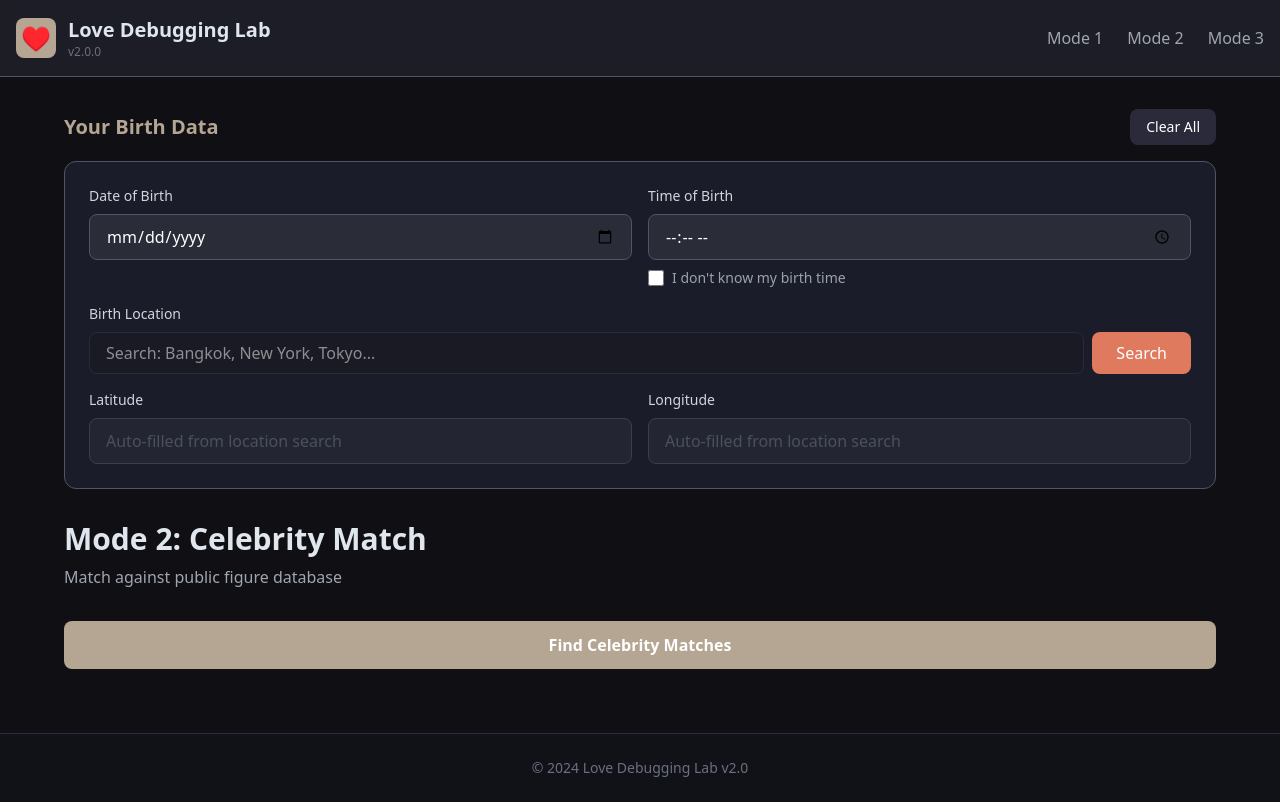
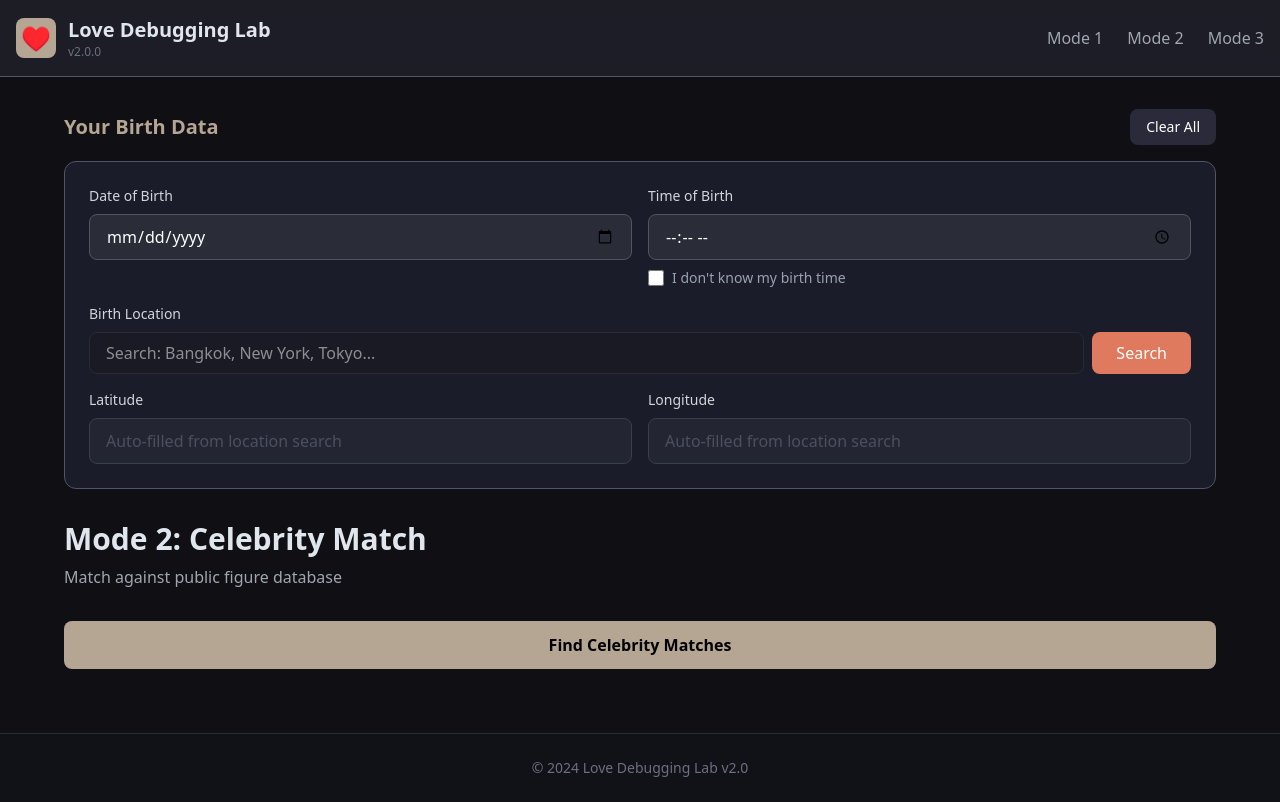
Before and after one commit to Wkornn/Love-Astrology-Prediction, a React app in the folder frontend/: page /mode2 in a window 1280 px wide. Built offline with nearby package versions, Linux system fonts and the light colour scheme; the HTML template or start-up script is replaced by a standard one.

Commit message:
button color consistency

```diff
--- a/frontend/src/pages/Mode2Page.tsx
+++ b/frontend/src/pages/Mode2Page.tsx
@@ -54,7 +54,7 @@ const Mode2Page = () => {
       <button
         onClick={handleSubmit}
         disabled={loading}
-        className="w-full mb-8 bg-[#B5A593] hover:bg-[#9d8a78] disabled:bg-gray-600 disabled:cursor-not-allowed text-white font-semibold py-3 px-6 rounded-lg transition-colors"
+        className="w-full mb-8 bg-[#B5A593] hover:bg-[#9d8a78] disabled:bg-gray-600 disabled:cursor-not-allowed text-black font-semibold py-3 px-6 rounded-lg transition-colors"
       >
         {loading ? 'Matching...' : 'Find Celebrity Matches'}
       </button>
```
